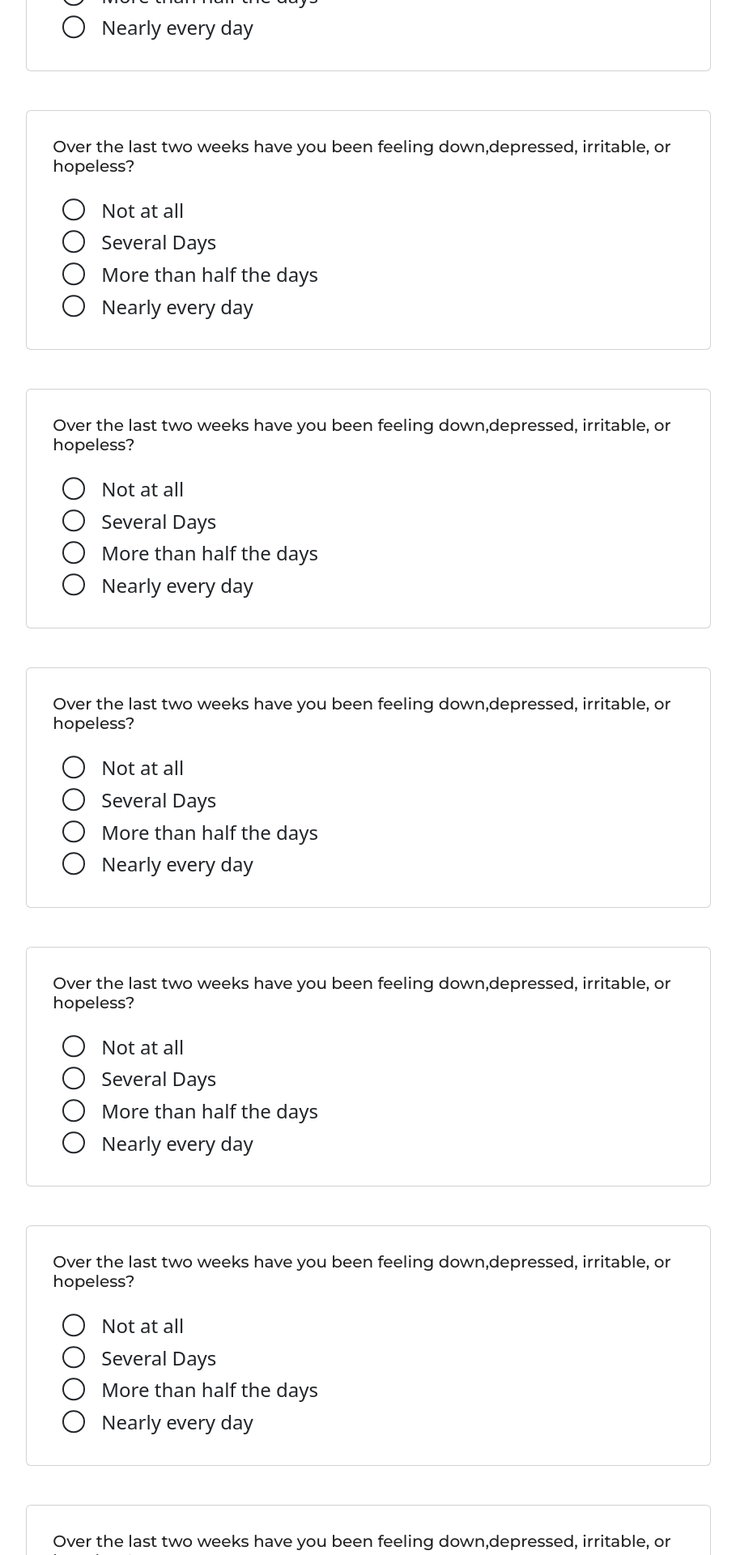
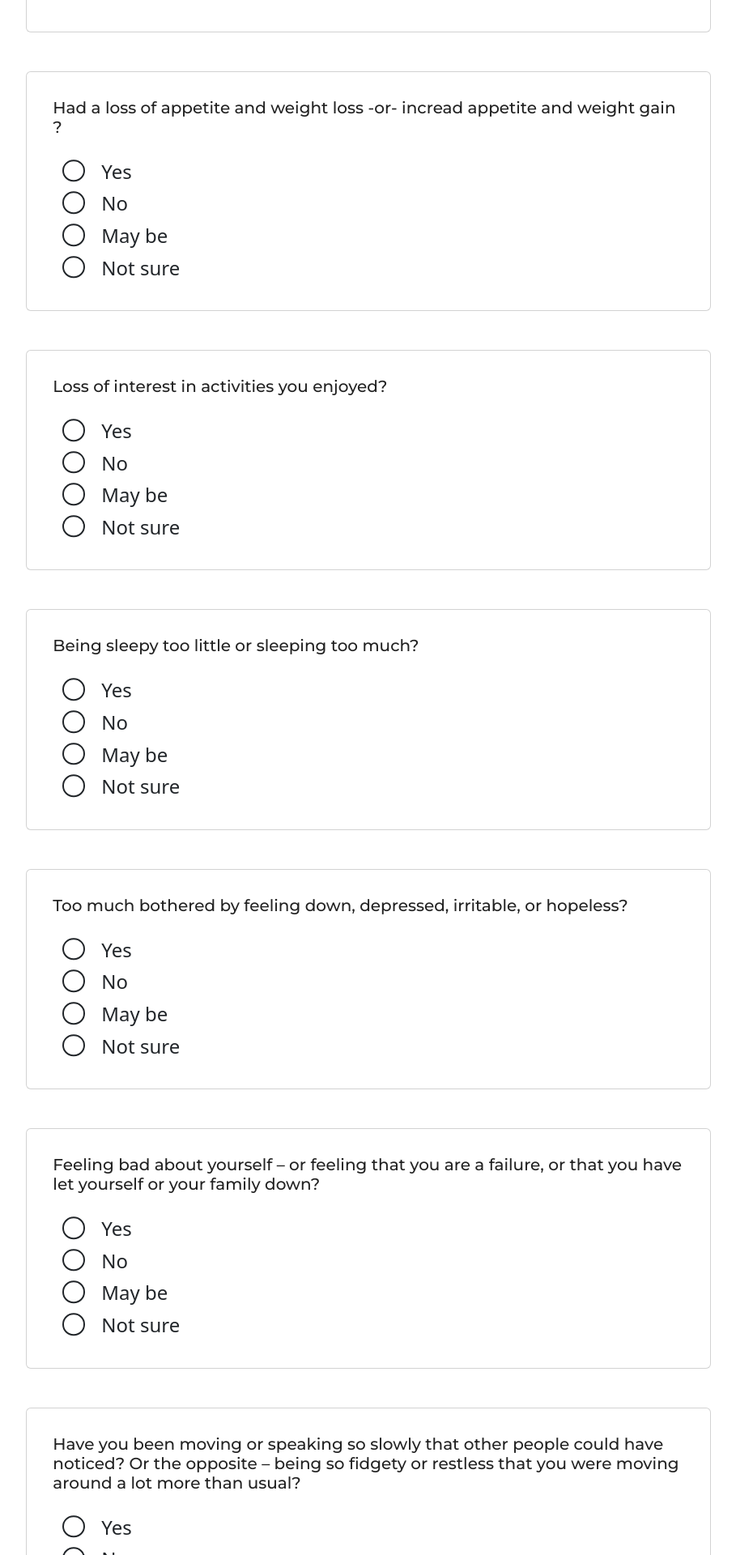
Before and after one commit to Vani-Sharma/THERAMED, a React (Create React App) app in the folder frontend/: page /mood-tracking in a window 1280 px wide. Shown: the part 1640-3560 px from the top of the page at 81% size, without its empty margins (185-1094 px from the left). Built offline with nearby package versions, Linux system fonts and the light colour scheme.

Commit message:
mood-tracking qns

```diff
--- a/frontend/src/patient/MoodTracking.js
+++ b/frontend/src/patient/MoodTracking.js
@@ -9,24 +9,22 @@ const Mood = (props) => {
             <div className="col-sm-8 col-lg-8 col-lg-md-8 mx-auto">
                 <div className="card p-lg-3">
                     <div className="card-body">
-                        <h5 className="card-title pb-3">Over the last two weeks have you been feeling
-                            down,depressed, irritable, or hopeless?</h5>
+                        <h5 className="card-title pb-3">{props.qn}</h5>
                         <div className="card-text d-flex labels">
                             <label className="form-control">
-                                <input type="radio" name={props.qnName} value="Not at all" />Not at all
+                                <input type="radio" name={props.qnName} value="Not at all" />Yes
                             </label>
 
                             <label className="form-control">
-                                <input type="radio" name={props.qnName} value="Several Days" />Several Days
+                                <input type="radio" name={props.qnName} value="Several Days" />No
                             </label>
 
                             <label className="form-control">
-                                <input type="radio" name={props.qnName} value="More than half the days" />More than half
-                                the days
+                                <input type="radio" name={props.qnName} value="More than half the days" />May be
                             </label>
 
                             <label className="form-control">
-                                <input type="radio" name={props.qnName} value="Nearly every day" />Nearly every day
+                                <input type="radio" name={props.qnName} value="Nearly every day" />Not sure
                             </label>
                         </div>
                     </div>
@@ -49,16 +47,46 @@ const Comp = () => {
 
                 <form id="formid">
                     <div className="row d-grid gap-lg-5">
-                        <Mood name="Qn-1" />
-                        <Mood name="Qn-2" />
-                        <Mood name="Qn-3" />
-                        <Mood name="Qn-4" />
-                        <Mood name="Qn-5" />
-                        <Mood name="Qn-6" />
-                        <Mood name="Qn-7" />
-                        <Mood name="Qn-8" />
-                        <Mood name="Qn-9" />
-                        <Mood name="Qn-10" />
+                        <Mood
+                            name="Qn-1"
+                            qn="Felt great this morning?"
+                        />
+                        <Mood
+                            name="Qn-2"
+                            qn="Feeling persistent, sad, anxious or empty mood ?"
+                        />
+                        <Mood
+                            name="Qn-3"
+                            qn="Had a loss of appetite and weight loss -or- incread appetite and weight gain ?"
+                        />
+                        <Mood
+                            name="Qn-4"
+                            qn="Loss of interest in activities you enjoyed?"
+                        />
+                        <Mood
+                            name="Qn-5"
+                            qn="Being sleepy too little or sleeping too much?"
+                        />
+                        <Mood
+                            name="Qn-6"
+                            qn="Too much bothered by feeling down, depressed, irritable, or hopeless?"
+                        />
+                        <Mood
+                            name="Qn-7"
+                            qn="Feeling bad about yourself – or feeling that you are a failure, or that you have let yourself or your family down?"
+                        />
+                        <Mood
+                            name="Qn-8"
+                            qn="Have you been moving or speaking so slowly that other people could have noticed? Or the opposite – being so fidgety or restless that you were moving around a lot more than usual?"
+                        />
+                        <Mood
+                            name="Qn-9"
+                            qn="Had thoughts that you would be better off dead, or of hurting yourself in some way?"
+                        />
+                        <Mood
+                            name="Qn-10"
+                            qn="Do you wish to take a therapy session?"
+                        />
                     </div>
                 </form>
 
```
